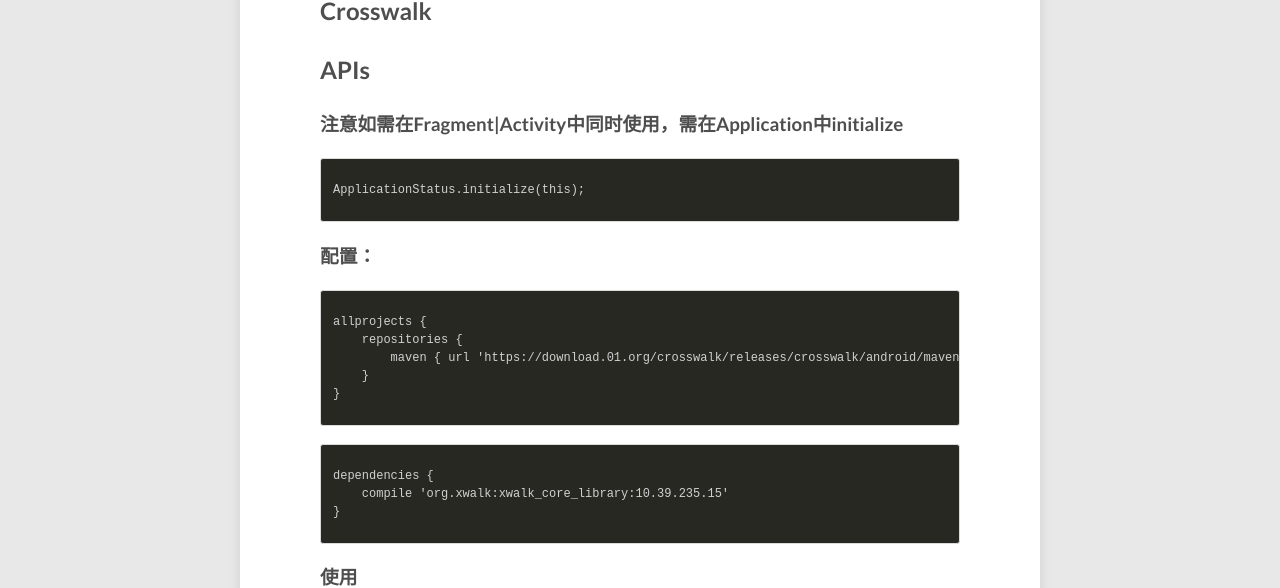
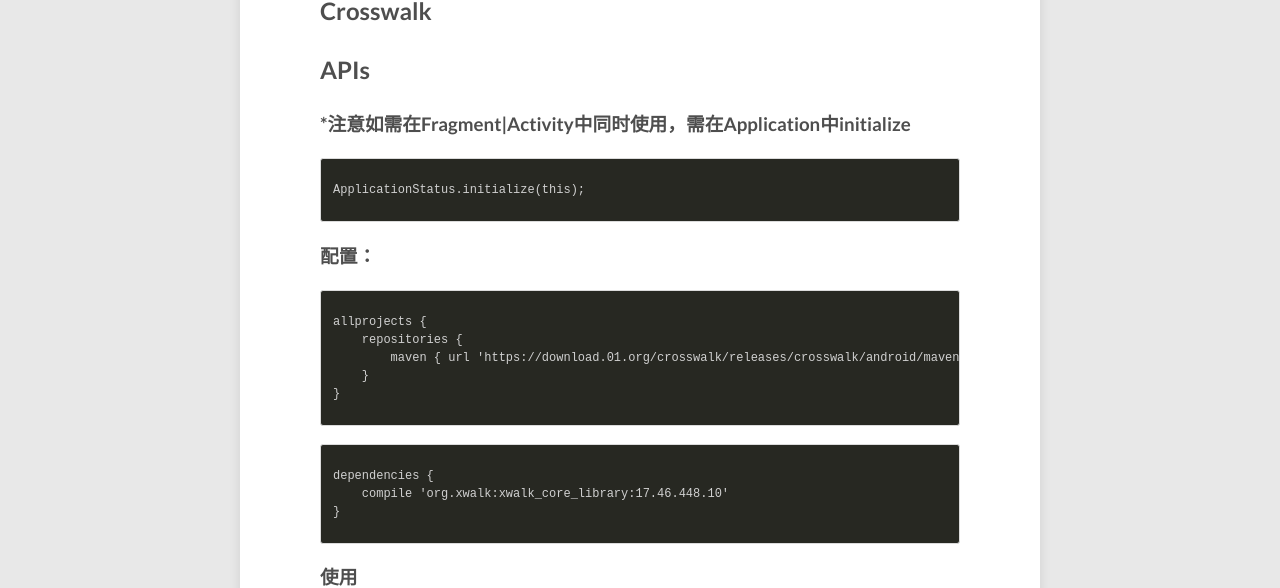
Before and after one commit to tengbinlive/tengbinlive.github.io, a Jekyll site: the page built from _posts/2016-04-26-code-android-optimization1.md, in a window 1280 px wide and 900 px high, scrolled down 382 px. Shown: the part 147-735 px from the top of the window. Built offline with Jekyll 4.4.1, drawn with Linux system fonts in a browser that asks for light colours; nearby versions of some CDN libraries.

Commit message:
Update 2016-04-26-code-android-optimization1.md

```diff
--- a/_posts/2016-04-26-code-android-optimization1.md
+++ b/_posts/2016-04-26-code-android-optimization1.md
@@ -12,7 +12,7 @@
 
 ## [APIs](https://crosswalk-project.org/documentation/apis/embedding_api.html)
 
-### 注意如需在Fragment|Activity中同时使用，需在Application中initialize
+### *注意如需在Fragment|Activity中同时使用，需在Application中initialize
 
 {% highlight html %}
 ApplicationStatus.initialize(this);
@@ -31,7 +31,7 @@
 
 {% highlight html %}
 dependencies {
-    compile 'org.xwalk:xwalk_core_library:10.39.235.15'
+    compile 'org.xwalk:xwalk_core_library:17.46.448.10'
 }
 {% endhighlight %}
 
```
